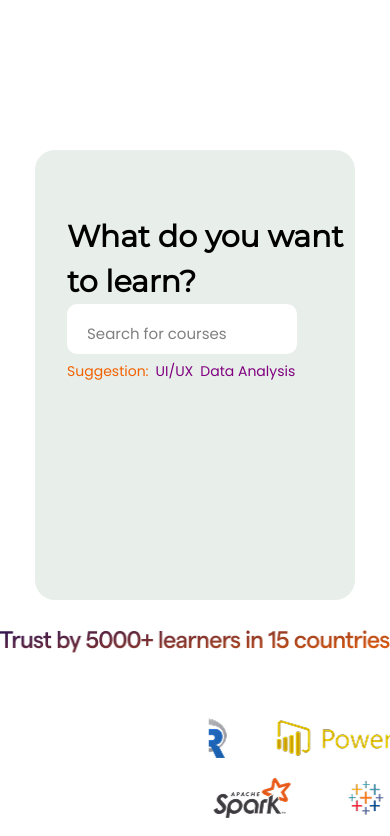
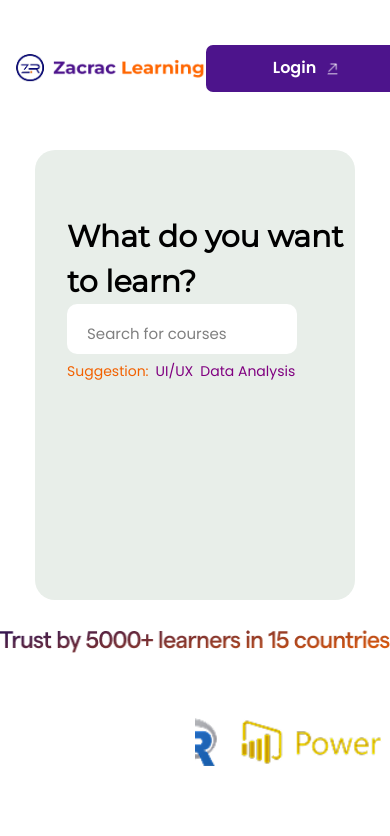
Before and after one commit to CB-Joel33/finalvueupdate, a Vue app: page / in a window 390 px wide. Shown: the top 836 px of the page. Built offline with nearby package versions, Linux system fonts and the light colour scheme; no server answers; what vue3-google-login would draw is missing.

Commit message:
Zacrac Courses

```diff
--- a/src/components/Header.vue
+++ b/src/components/Header.vue
@@ -9,7 +9,7 @@
       z-index: 1000;
       background-color: white;
     "
-    class="hidden md:flex md:flex-wrap"
+    class="flex flex-wrap items-center px-4"
   >
     <nav class="navbar">
       <!-- Logo -->
@@ -29,19 +29,19 @@
         "
       >
         <div
-          style="display: flex; align-items: center; gap: 4px; cursor: pointer"
+         style="display: flex; align-items: center; gap: 4px; cursor: pointer "
         >
-          <Dropdown @selectDepartment="handleSelectDepartment" />
+          <Dropdown @selectDepartment="handleSelectDepartment" class="hidden md:flex" />
         </div>
 
-        <div style="text-decoration: none; color: black" class="topnav">
+        <div style="text-decoration: none; color: black" class="topnav hidden md:flex">
           <aboutDropdown />
         </div>
 
         <router-link
           to=""
           style="text-decoration: none; color: black"
-          class="topnav"
+          class="topnav hidden md:flex"
           >Contact us</router-link
         >
       </div>
--- a/src/pages/HomePage.vue
+++ b/src/pages/HomePage.vue
@@ -31,7 +31,18 @@
 
     </div>
 <div style="margin-top: 65px; width: 100%; display: flex; justify-content: center;">
-  <div style="display: flex; justify-content: space-around; flex-wrap: wrap; gap: 20px; width: 85%;" class="animate-scroll">
+  <div
+    style="
+      display: flex;
+      justify-content: flex-start;
+      gap: 20px;
+      width: 85%;
+      overflow-x: auto;
+      white-space: nowrap;
+      scrollbar-width: none; /* hide scrollbar Firefox */
+    "
+    class="animate-scroll"
+  >
     <img src="@/assets/image 22.png" />
     <img src="@/assets/image 24.png" />
     <img src="@/assets/image 76.png" />
@@ -39,19 +50,17 @@
     <img src="@/assets/image 23.png" />
     <img src="@/assets/image 25.png" />
     <img src="@/assets/image-removebg-preview (14) 1.png" />
-     <img src="@/assets/image 30.png" />
+    <img src="@/assets/image 30.png" />
+  </div>
+</div>
 
-
-  </div>
-
-  </div>
 
   <section>
 
 <div class="mt-20 mx-auto w-11/12 md:w-4/5">
 
 
-  <div class="flex flex-col md:flex-row justify-between items-center">
+  <div class="flex flex-col md:flex-row justify-between ">
     <p class="text-[#000066] font-bold text-2xl md:text-3xl m-0">
       Course Catalog
     </p>
```
